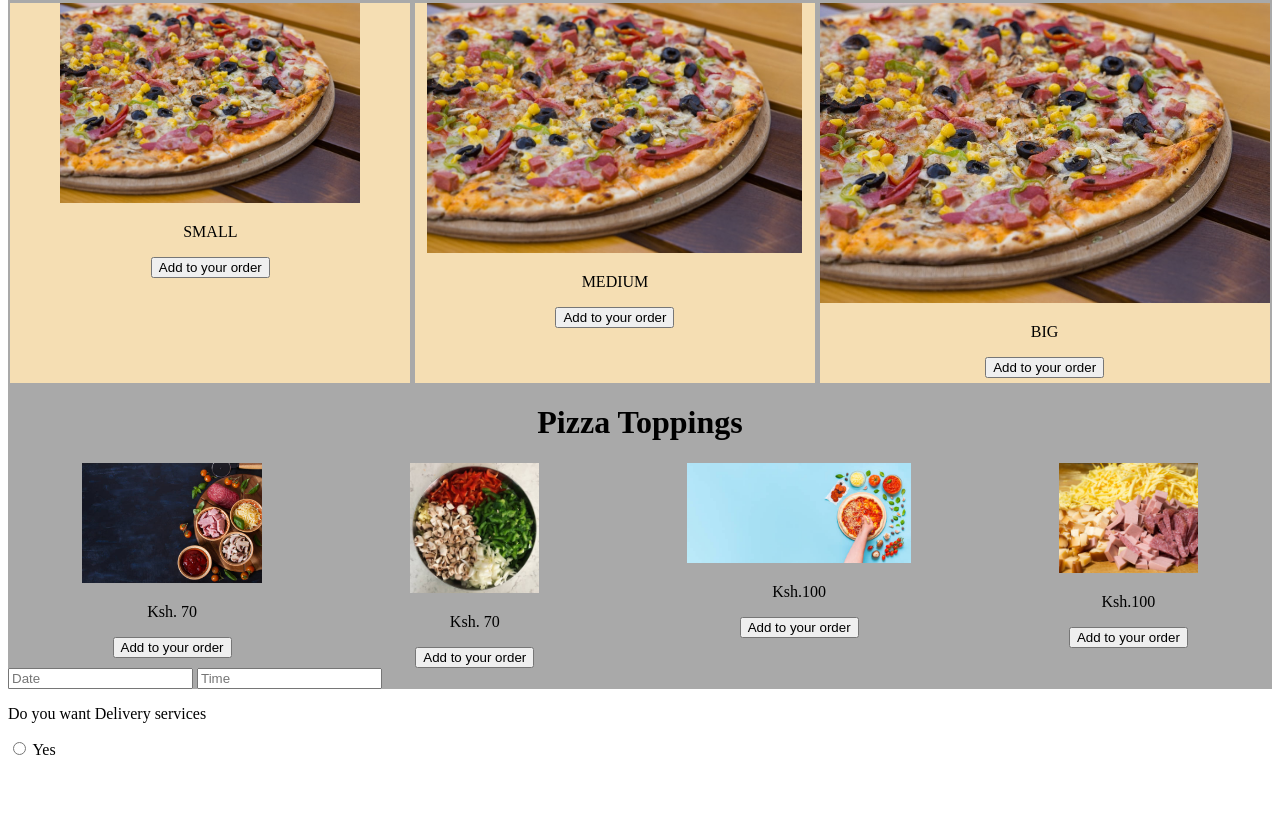
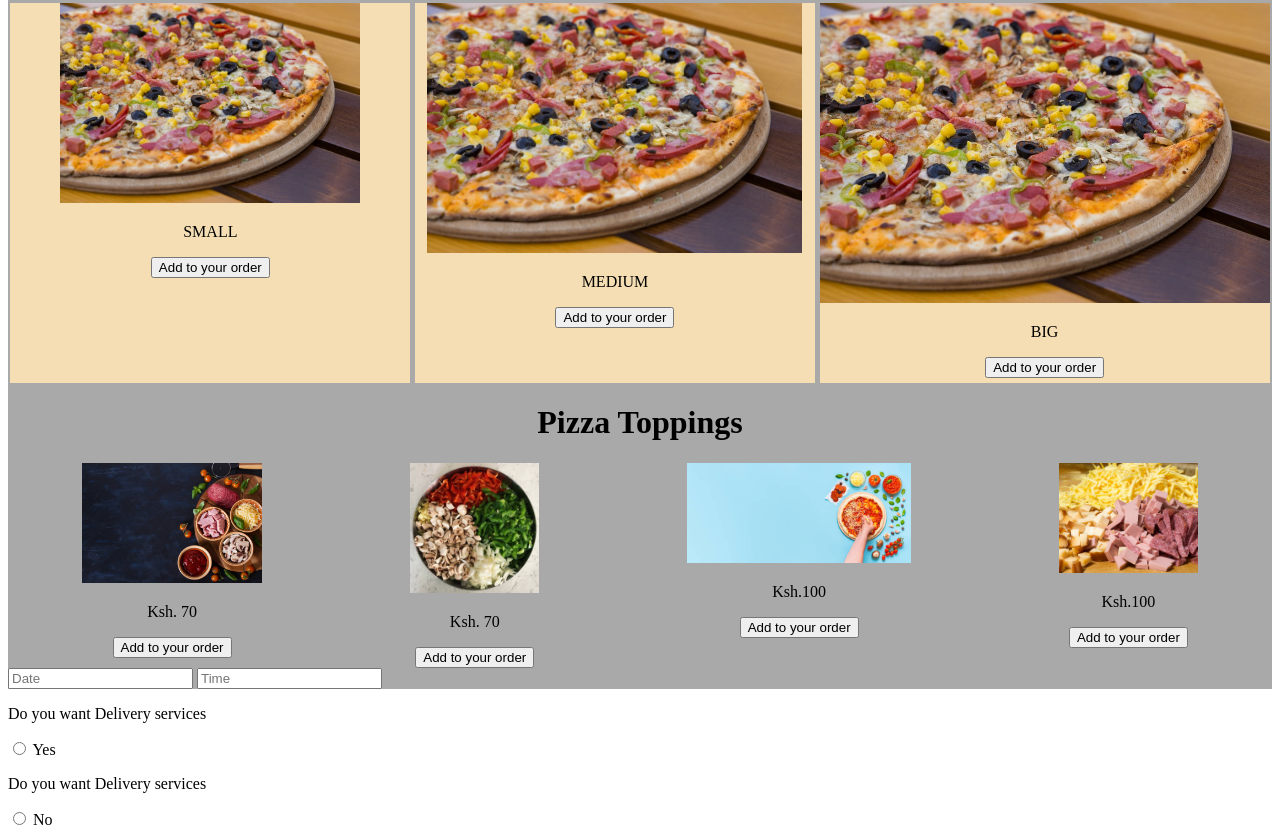
Before and after one commit to MARTIN-OMOLLO/Pizza, a plain HTML site: page index.html in a window 1280 px wide. Shown: the part 1318-2155 px from the top of the page. Before the commit the page ends 2085 px from the top, so only its background shows below. Drawn offline with nearby package versions, Linux system fonts and the light colour scheme.

Commit message:
label for no

```diff
--- a/index.html
+++ b/index.html
@@ -120,6 +120,11 @@
      <label for="Place">
          Yes
      </label>
+     <p>Do you want Delivery services</p>
+    <input type="radio" id="No" name="Place">
+     <label for="Place">
+         No
+     </label>
 </div>
 <script src="https://ajax.googleapis.com/ajax/libs/jquery/3.5.1/jquery.min.js"></script>
   <script src="java.js"></script>
```
